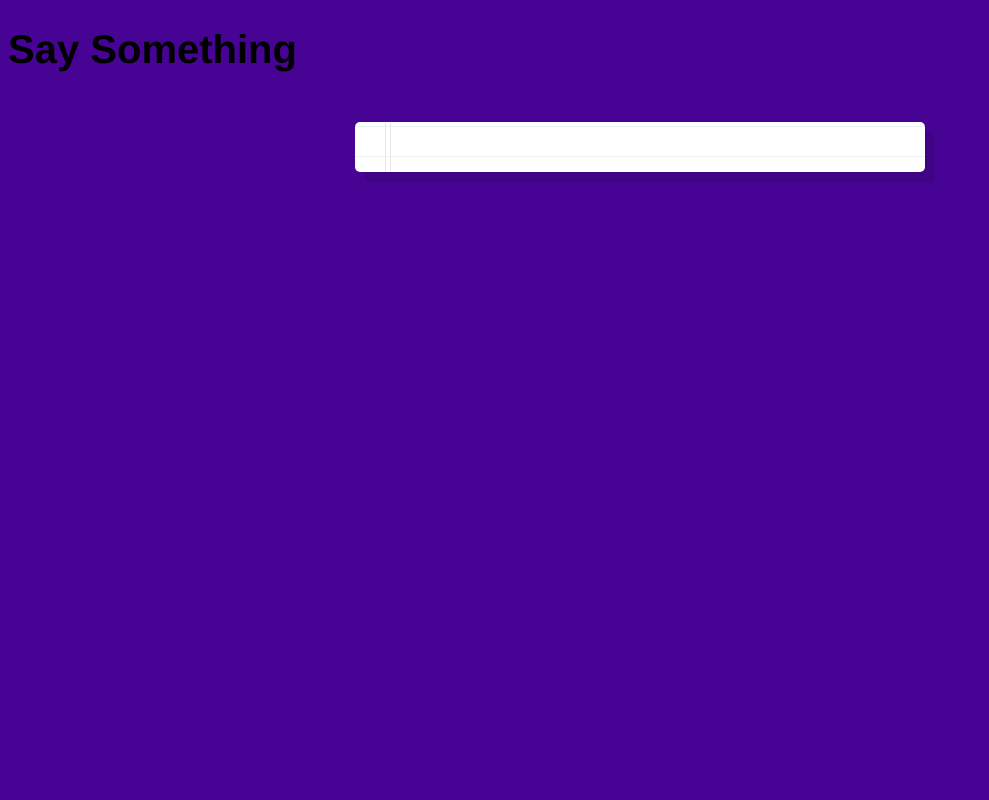
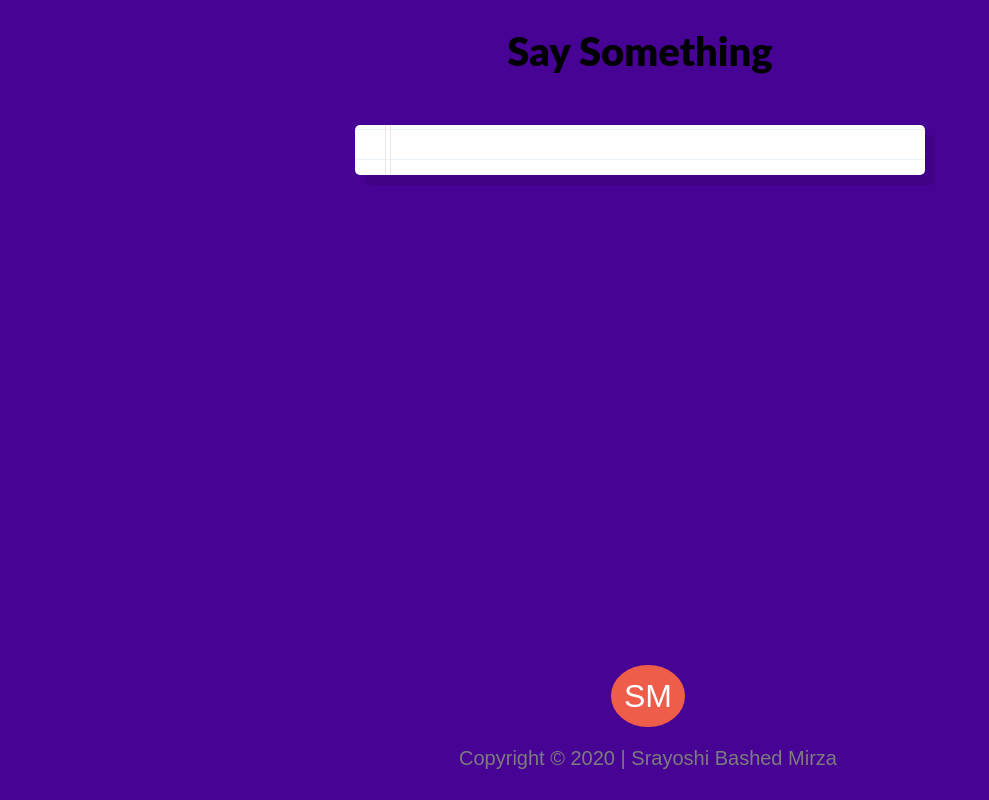
Before and after one commit to Srayoshi-Mirza/Speech-to-text, a website: page index-FINISHED.html in a window 1280 px wide. Shown: the whole page, without its empty margins (0-989 px from the left). Drawn offline with Linux system fonts and the light colour scheme.

Commit message:
Add files via upload

```diff
--- a/index-FINISHED.html
+++ b/index-FINISHED.html
@@ -8,7 +8,14 @@
   <h1>Say Something</h1>
   <div class="words" contenteditable>
   </div>
-
+  <footer id="footer">
+    <div class="row text-center">
+      <div class="small-12 medium-6 medium-offset-3 columns">
+        <p id="logo">SM</p>
+        <p id="copyright">Copyright &copy; 2020 | Srayoshi Bashed Mirza</p>
+      </div>
+    </div>
+  </footer>
 <script>
   window.SpeechRecognition = window.SpeechRecognition || window.webkitSpeechRecognition;
 
@@ -53,7 +60,12 @@
       font-weight: 200;
       font-size: 20px;
     }
-
+    h1 {
+	font-family: "Lato", sans-serif !important;
+  font-weight: 900 !important;
+  text-align: center;
+  text-decoration: solid;
+  }
     .words {
       max-width: 500px;
       margin: 50px auto;
@@ -66,11 +78,17 @@
       position: relative;
       line-height: 3rem;
     }
-
+    .text-center {
+    text-align: center;
+  }
     p {
       margin: 0 0 3rem;
     }
-
+    footer{
+    bottom: 0;
+    position: fixed;
+    width: 100%;
+  }
     .words:before {
       content: '';
       position: absolute;
@@ -81,7 +99,28 @@
       border: 1px solid;
       border-color: transparent #efe4e4;
     }
+
+    #footer #logo {
+    background-color: rgba(255, 103, 68, 0.91);
+    border-radius: 50%;
+    color: #fff;
+    padding: .4em;
+    font-family: "Maven pro", sans-serif;
+    font-size: 1.6em;
+    font-weight: 500;
+    display: inline;
+    text-align: center;
+     }
+
+  #footer #copyright {
+    margin-top: 1.6em;
+    font-family: "Maven pro", sans-serif;
+    font-weight: 500;
+    color: #7d7d7d;
+}
+
   </style>
+
 
 </body>
 </html>
```
